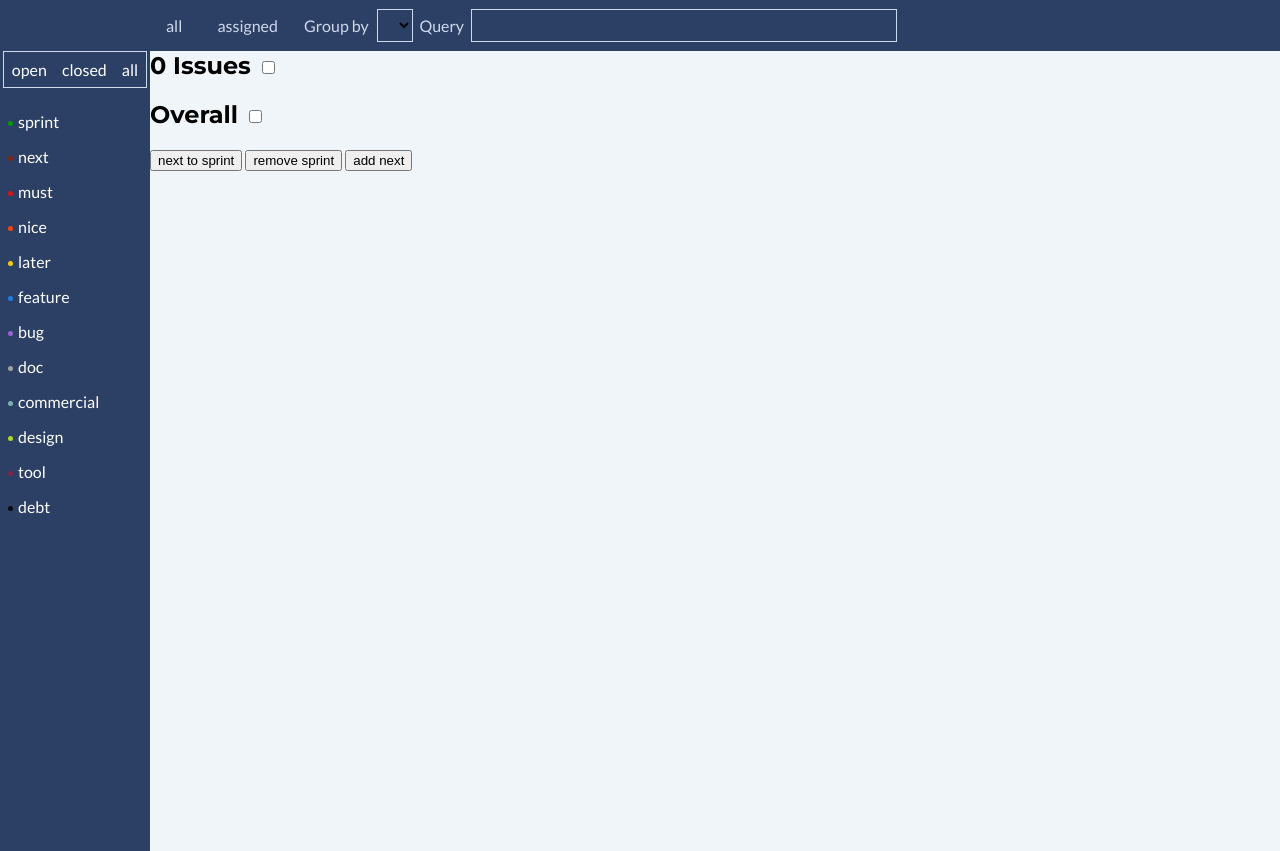
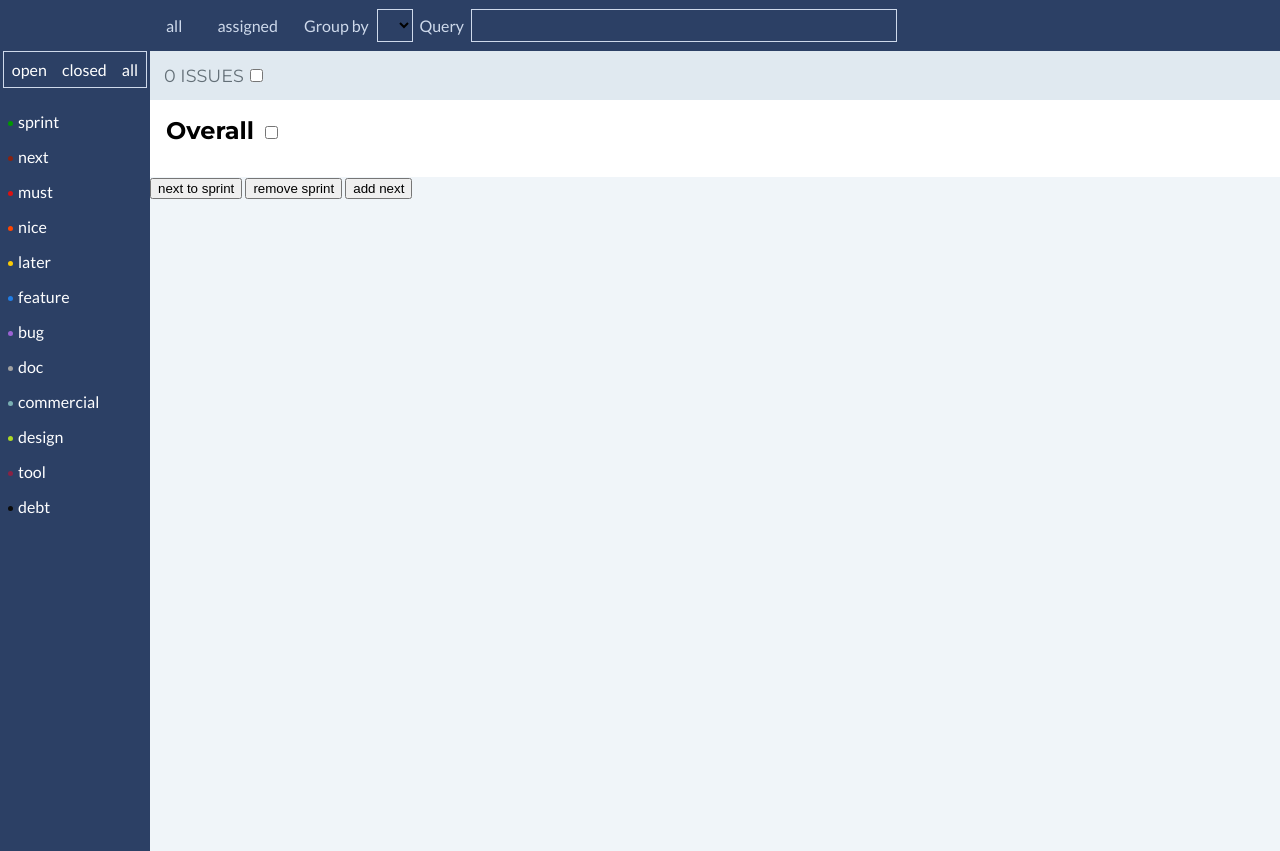
Before and after one commit to Kozea/gibolt, a Flask app: template templates/issues.jinja2 in a window 1280 px wide. Shown: the part 42-893 px from the top of the page. Run offline with Flask 2, Linux system fonts and the light colour scheme; the template is opened without the code that fills it, so the values that code supplies are empty.

Commit message:
Start style on main section

```diff
--- a/generators/sass/main.scss
+++ b/generators/sass/main.scss
@@ -25,6 +25,7 @@ ul {
 }
 
 a {
+  color: #6fa1fe;
   text-decoration: none;
 }
 
@@ -329,46 +330,82 @@ html {
       #main { /* - section - */
         form {
           h1 {
-            /*background: #e0e9f0;
+            align-items: center;
+            background: #e0e9f0;
             color: #636F77;
+            display: flex;
             font-size: 1.1em;
             font-weight: 400;
-            margin: 0 0 0 -15px;
+            margin: 0;
             padding: 0.8em;
-            text-transform: uppercase;*/
-            margin: 0;
+            text-transform: uppercase;
 
-
-            input {
+            input, progress {
+              margin: 0 0.5em;
             }
           }
 
-          progress {
-            display: inline-block;
+          progress[value] {
+            -webkit-appearance: none;
+            -moz-appearance: none;
+            appearance: none;
+            border: none;
+
+            &::-webkit-progress-bar {
+              background-color: #c5d4df;
+              box-shadow: none;
+            }
+
+            &::-moz-progress-bar {
+              background-color: #fe8d53;
+              border: none;
+            }
+
+            &::-webkit-progress-value {
+              background: #fe8d53;
+            }
           }
 
           article {
+            background: #fff;
+            padding: 1em;
+
             h2 {
+              margin: 0;
+
               input {
 
               }
             }
 
             ul {
+
               li {
+                margin: 0.5em 0;
+
                 label {
+                  display: flex;
+                  flex-direction: row;
+                  align-items: center;
+                  order: 2;
+
                   .user-avatar {
                     vertical-align: middle;
-                    width: 50px;
+                    width: 40px;
+                    order: 0;
+                    max-height: 40px;
                   }
 
                   .mini-user-avatar {
                     vertical-align: middle;
-                    width: 25px;
+                    width: 40px;
+                    max-height: 40px;
                   }
+
                   .issues-label {
                     border-radius: 5px;
                     padding: 0.25em;
+                    order: 4;
                   }
                 }
 
--- a/static/css/main.css
+++ b/static/css/main.css
@@ -19,6 +19,7 @@ ul {
 }
 
 a {
+  color: #6fa1fe;
   text-decoration: none;
 }
 
@@ -253,29 +254,67 @@ html body main #main {
   /* - section - */
 }
 html body main #main form h1 {
-  /*background: #e0e9f0;
+  align-items: center;
+  background: #e0e9f0;
   color: #636F77;
+  display: flex;
   font-size: 1.1em;
   font-weight: 400;
-  margin: 0 0 0 -15px;
+  margin: 0;
   padding: 0.8em;
-  text-transform: uppercase;*/
+  text-transform: uppercase;
+}
+html body main #main form h1 input, html body main #main form h1 progress {
+  margin: 0 0.5em;
+}
+html body main #main form progress[value] {
+  -webkit-appearance: none;
+  -moz-appearance: none;
+  appearance: none;
+  border: none;
+}
+html body main #main form progress[value]::-webkit-progress-bar {
+  background-color: #c5d4df;
+  box-shadow: none;
+}
+html body main #main form progress[value]::-moz-progress-bar {
+  background-color: #fe8d53;
+  border: none;
+}
+html body main #main form progress[value]::-webkit-progress-value {
+  background: #fe8d53;
+}
+html body main #main form article {
+  background: #fff;
+  padding: 1em;
+}
+html body main #main form article h2 {
   margin: 0;
 }
-html body main #main form progress {
-  display: inline-block;
+html body main #main form article ul li {
+  margin: 0.5em 0;
+}
+html body main #main form article ul li label {
+  display: flex;
+  flex-direction: row;
+  align-items: center;
+  order: 2;
 }
 html body main #main form article ul li label .user-avatar {
   vertical-align: middle;
-  width: 50px;
+  width: 40px;
+  order: 0;
+  max-height: 40px;
 }
 html body main #main form article ul li label .mini-user-avatar {
   vertical-align: middle;
-  width: 25px;
+  width: 40px;
+  max-height: 40px;
 }
 html body main #main form article ul li label .issues-label {
   border-radius: 5px;
   padding: 0.25em;
+  order: 4;
 }
 html body main #main form article ul li .pull-request::before {
   content: "PR";
--- a/templates/issues.jinja2
+++ b/templates/issues.jinja2
@@ -101,8 +101,8 @@
     {% endif %}
     {% if groupby %}Grouped by {{ groupers[groupby] }}{% endif %}
     <input id="gaia" type="checkbox" onclick="toggle(this, 'issues')"/>
+    {{ progress.render(opened, closed) }}
   </h1>
-  {{ progress.render(opened, closed) }}
     <input type="hidden" name="query" value="{{ query }}"/>
   {% if groupby %}
     {% if groupby == 'assignee.login' %}
```
Also changed, not shown: 1 other file.
